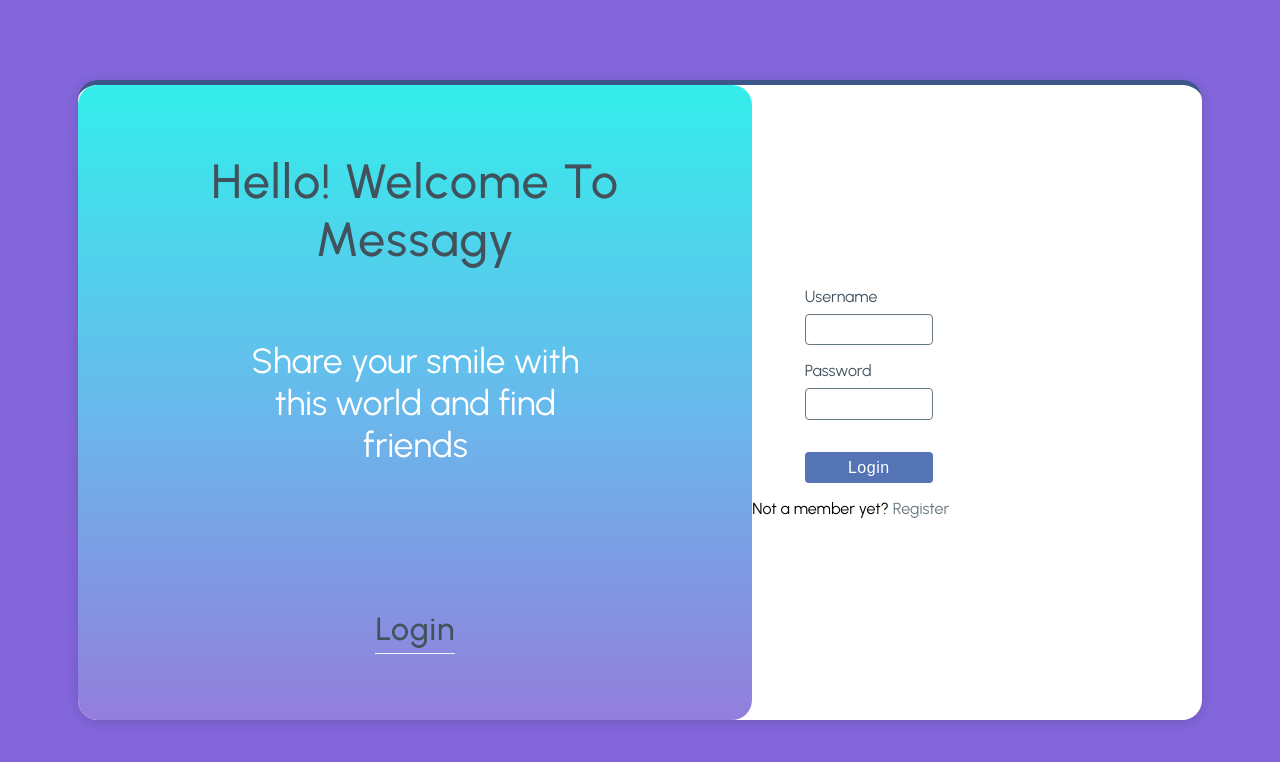
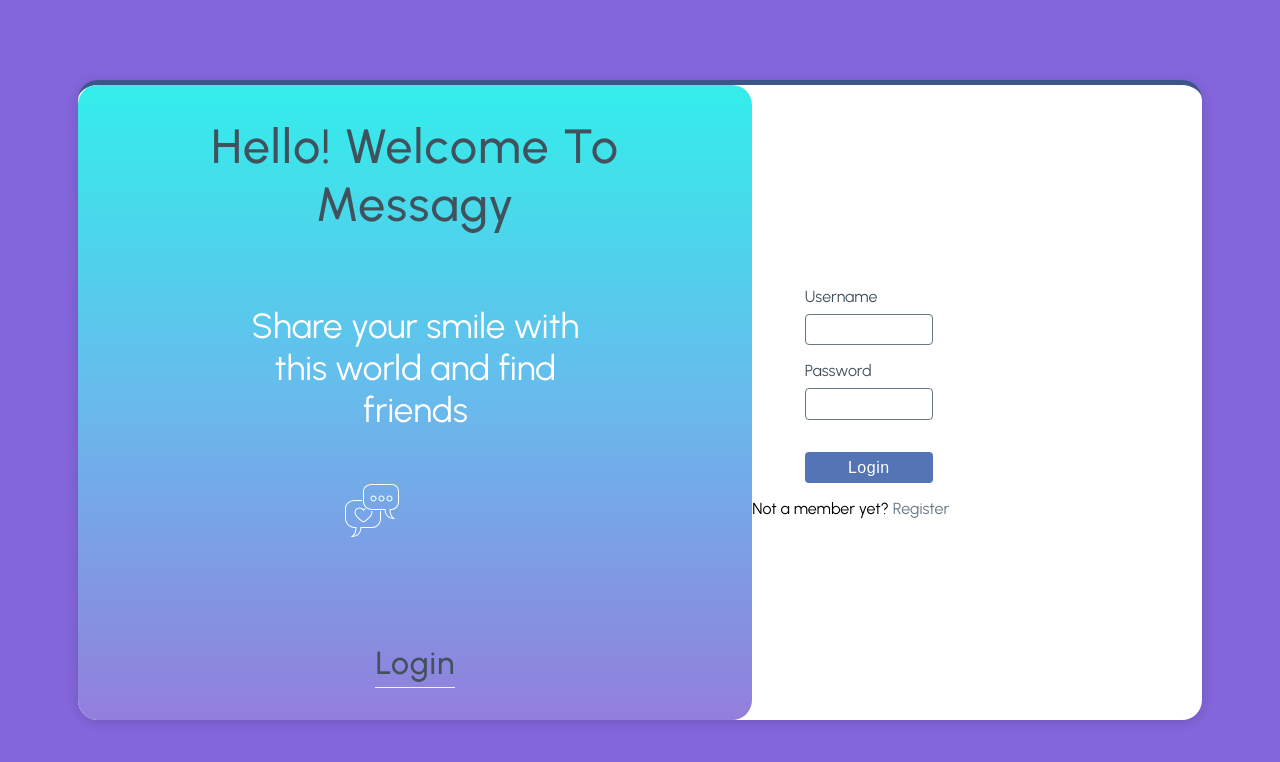
Before and after one commit to alibeddi/messenger-app, a React (Create React App) app in the folder client/: page /login in a window 1280 px wide. Shown: the top 762 px of the page. Built offline with nearby package versions, Linux system fonts and the light colour scheme; some icons are missing.

Commit message:
style(login):change some styles

```diff
--- a/client/src/assests/dummy_images/chatIcon.tsx
+++ b/client/src/assests/dummy_images/chatIcon.tsx
@@ -1,18 +1,50 @@
-import React from 'react'
+import React, { FC } from 'react';
 
-const chatIcon = ({ color, width, height }: { color: string, width: string, height: string }) => {
-    return (
-        <svg enableBackground="new 0 0 64 64" height={height || "64px"} id="Icons" version="1.1" viewBox="0 0 64 64" width={width || "64px"} xml: space="preserve" xmlns="http://www.w3.org/2000/svg" xmlns: xlink="http://www.w3.org/1999/xlink">
-            <g id="social_engagement_1_"><g>
-                <path d="M19.5,29.5c1.277,0,2.442,0.582,3.197,1.597l0.803,1.078l0.803-1.078c0.392-0.526,0.897-0.93,1.468-1.202    c-0.278-0.222-0.547-0.455-0.802-0.703c-0.57,0.335-1.072,0.775-1.469,1.309c-0.911-1.225-2.356-2-4-2c-2.762,0-5,2.238-5,5    c0,5,9,10,9,10s9-5,9-10c0-0.526-0.104-1.023-0.254-1.5H31.5c-0.102,0-0.201-0.014-0.303-0.017    c0.193,0.468,0.303,0.979,0.303,1.517c0,3.386-5.382,7.288-8,8.846c-2.618-1.558-8-5.46-8-8.846    C15.5,31.294,17.294,29.5,19.5,29.5z" fill={color || "#fff"} />
-                <path d="M40,39.5c0,4.687-3.364,8.5-7.5,8.5H21.405h-0.91l-0.086,0.906c-0.418,4.46-2.444,6.951-6.45,7.779    c1.981-2.176,2.411-4.921,2.513-7.648L16.511,48h-1.038H14.5C10.131,48,6,43.869,6,39.5v-10c0-4.136,3.813-7.5,8.5-7.5H22v-1h-7.5    C9.55,21,5,24.55,5,29.5v10c0,4.95,4.55,9.5,9.5,9.5h0.973c-0.149,4-1.025,7.045-4.973,9c5.837,0,10.248-2,10.905-9H32.5    c4.95,0,8.5-4.55,8.5-9.5V32h-1V39.5z" fill={color || "#fff"} />
-                <path d="M51.5,5h-20C27.1,5,23,8.1,23,12.5v10c0,4.4,4.1,8.5,8.5,8.5h13.095c0.657,7,5.068,9,10.905,9    c-3.947-1.955-4.823-5-4.973-9H51.5c4.4,0,7.5-4.1,7.5-8.5v-10C59,8.1,55.9,5,51.5,5z M58,22.5c0,3.607-2.485,7.5-6.5,7.5h-0.973    h-1.038l0.039,1.037c0.102,2.728,0.531,5.473,2.513,7.648c-4.006-0.828-6.032-3.319-6.45-7.779L45.505,30h-0.91H31.5    c-3.855,0-7.5-3.645-7.5-7.5v-10C24,8.485,27.893,6,31.5,6h20c3.827,0,6.5,2.673,6.5,6.5V22.5z" fill={color || "#fff"} />
-                <path d="M49.5,16.5c-1.657,0-3,1.343-3,3s1.343,3,3,3s3-1.343,3-3S51.157,16.5,49.5,16.5z M49.5,21.5    c-1.103,0-2-0.897-2-2s0.897-2,2-2s2,0.897,2,2S50.603,21.5,49.5,21.5z" fill={color || "#fff"} />
-                <path d="M41.5,16.5c-1.657,0-3,1.343-3,3s1.343,3,3,3s3-1.343,3-3S43.157,16.5,41.5,16.5z M41.5,21.5    c-1.103,0-2-0.897-2-2s0.897-2,2-2s2,0.897,2,2S42.603,21.5,41.5,21.5z" fill={color || "#fff"} />
-                <path d="M33.5,16.5c-1.657,0-3,1.343-3,3s1.343,3,3,3s3-1.343,3-3S35.157,16.5,33.5,16.5z M33.5,21.5    c-1.103,0-2-0.897-2-2s0.897-2,2-2s2,0.897,2,2S34.603,21.5,33.5,21.5z" fill={color || "#fff"} />
-            </g>
-            </g></svg>
-    )
+interface ChatIconProps {
+    color?: string;
+    width?: string;
+    height?: string;
 }
 
-export default chatIcon
+const ChatIcon: FC<ChatIconProps> = ({ color, width, height }) => {
+    return (
+        <svg
+            enableBackground="new 0 0 64 64"
+            height={height || "64px"}
+            id="Icons"
+            version="1.1"
+            viewBox={`0 0 ${width || "64"} ${height || "64"}`}
+            width={width || "64px"}
+
+        >
+
+            <path
+                d="M19.5,29.5c1.277,0,2.442,0.582,3.197,1.597l0.803,1.078l0.803-1.078c0.392-0.526,0.897-0.93,1.468-1.202    c-0.278-0.222-0.547-0.455-0.802-0.703c-0.57,0.335-1.072,0.775-1.469,1.309c-0.911-1.225-2.356-2-4-2c-2.762,0-5,2.238-5,5    c0,5,9,10,9,10s9-5,9-10c0-0.526-0.104-1.023-0.254-1.5H31.5c-0.102,0-0.201-0.014-0.303-0.017    c0.193,0.468,0.303,0.979,0.303,1.517c0,3.386-5.382,7.288-8,8.846c-2.618-1.558-8-5.46-8-8.846    C15.5,31.294,17.294,29.5,19.5,29.5z"
+                fill={color || "#fff"}
+            />
+            <path
+                d="M40,39.5c0,4.687-3.364,8.5-7.5,8.5H21.405h-0.91l-0.086,0.906c-0.418,4.46-2.444,6.951-6.45,7.779    c1.981-2.176,2.411-4.921,2.513-7.648L16.511,48h-1.038H14.5C10.131,48,6,43.869,6,39.5v-10c0-4.136,3.813-7.5,8.5-7.5H22v-1h-7.5    C9.55,21,5,24.55,5,29.5v10c0,4.95,4.55,9.5,9.5,9.5h0.973c-0.149,4-1.025,7.045-4.973,9c5.837,0,10.248-2,10.905-9H32.5    c4.95,0,8.5-4.55,8.5-9.5V32h-1V39.5z"
+                fill={color || "#fff"}
+            />
+            <path
+                d="M51.5,5h-20C27.1,5,23,8.1,23,12.5v10c0,4.4,4.1,8.5,8.5,8.5h13.095c0.657,7,5.068,9,10.905,9    c-3.947-1.955-4.823-5-4.973-9H51.5c4.4,0,7.5-4.1,7.5-8.5v-10C59,8.1,55.9,5,51.5,5z M58,22.5c0,3.607-2.485,7.5-6.5,7.5h-0.973    h-1.038l0.039,1.037c0.102,2.728,0.531,5.473,2.513,7.648c-4.006-0.828-6.032-3.319-6.45-7.779L45.505,30h-0.91H31.5    c-3.855,0-7.5-3.645-7.5-7.5v-10C24,8.485,27.893,6,31.5,6h20c3.827,0,6.5,2.673,6.5,6.5V22.5z"
+                fill={color || "#fff"}
+            />
+            <path
+                d="M49.5,16.5c-1.657,0-3,1.343-3,3s1.343,3,3,3s3-1.343,3-3S51.157,16.5,49.5,16.5z M49.5,21.5    c-1.103,0-2-0.897-2-2s0.897-2,2-2s2,0.897,2,2S50.603,21.5,49.5,21.5z"
+                fill={color || "#fff"}
+            />
+            <path
+                d="M41.5,16.5c-1.657,0-3,1.343-3,3s1.343,3,3,3s3-1.343,3-3S43.157,16.5,41.5,16.5z M41.5,21.5    c-1.103,0-2-0.897-2-2s0.897-2,2-2s2,0.897,2,2S42.603,21.5,41.5,21.5z"
+                fill={color || "#fff"}
+            />
+            <path
+                d="M33.5,16.5c-1.657,0-3,1.343-3,3s1.343,3,3,3s3-1.343,3-3S35.157,16.5,33.5,16.5z M33.5,21.5    c-1.103,0-2-0.897-2-2s0.897-2,2-2s2,0.897,2,2S34.603,21.5,33.5,21.5z"
+                fill={color || "#fff"}
+            />
+
+        </svg>
+    );
+};
+
+export default ChatIcon;
--- a/client/src/pages/Login.tsx
+++ b/client/src/pages/Login.tsx
@@ -9,7 +9,7 @@ import { useAppContext } from '../context/appContext';
 import { useNavigate } from 'react-router-dom';
 import { useState } from 'react';
 import { CREATE_USER } from '../graphql/mutations/userMutations';
-import { ReactComponent as ChatIcon } from '../assests/dummy_images/chatIcon.svg'
+import ChatIcon from '../assests/dummy_images/chatIcon'
 const Login = () => {
   const initialState = {
     username: '',
@@ -62,10 +62,7 @@ const Login = () => {
             Share your smile with this world and find friends
           </HeaderText>
 
-          <ChatIcon style={{
-            width: "3rem",
-            height: "3rem"
-          }} />
+          <ChatIcon width="150px" height="150px" />
           <LoginTitle>{isMember ? 'Login' : 'Register'}</LoginTitle>
         </Header>
         <div>
```
